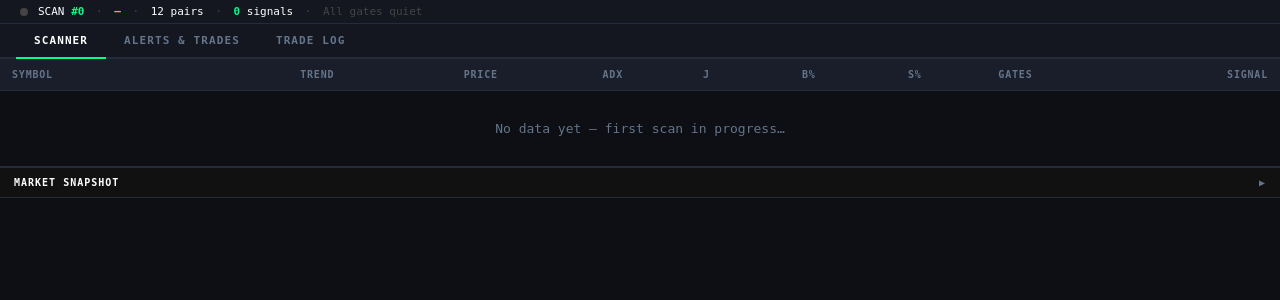
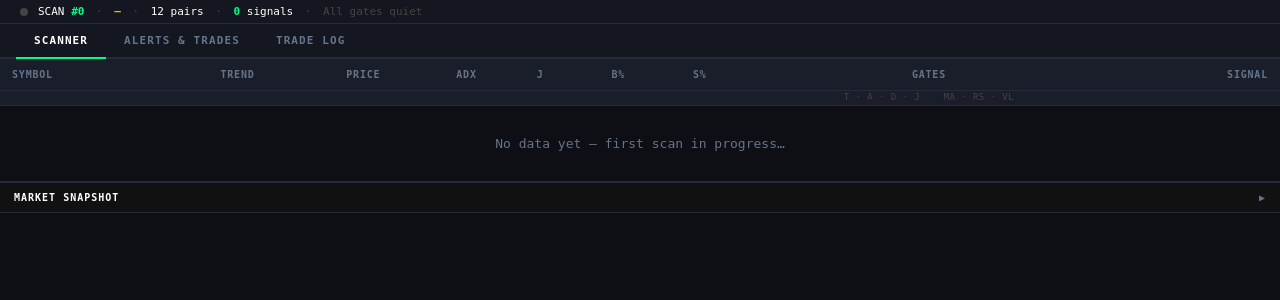
Before and after one commit to krishnanrvijay-afk/trend-scanner-part-deux, a FastAPI app: page / in a window 1280 px wide. Shown: the part 96-396 px from the top of the page. Run offline with FastAPI, Linux system fonts and the light colour scheme; data that the repository does not hold is empty.

Commit message:
feat: expand gate display to 7 columns with hard and soft gate separation, sub-header labels

```diff
--- a/templates/dashboard.html
+++ b/templates/dashboard.html
@@ -433,10 +433,28 @@
       cursor: default;
     }
     .gate-dot {
-      width: 8px;
-      height: 8px;
+      width: 7px;
+      height: 7px;
       border-radius: 50%;
       flex-shrink: 0;
+    }
+    .gate-sep {
+      display: inline-block;
+      width: 1px;
+      height: 10px;
+      background: #333333;
+      margin: 0 2px;
+      flex-shrink: 0;
+      vertical-align: middle;
+    }
+    .gates-subheader td {
+      padding: 2px 12px 3px;
+      background: var(--surface2);
+      border-bottom: 1px solid var(--border);
+      font-size: 9px;
+      color: #444;
+      letter-spacing: .05em;
+      line-height: 1;
     }
 
     /* ── Market snapshot panel ───────────────────────────────── */
@@ -791,6 +809,11 @@
           <th style="text-align:center">GATES</th>
           <th>Signal</th>
         </tr>
+        <tr class="gates-subheader">
+          <td colspan="7"></td>
+          <td style="text-align:center">T &middot; A &middot; D &middot; J &nbsp;&nbsp; MA &middot; RS &middot; VL</td>
+          <td></td>
+        </tr>
       </thead>
       <tbody id="pair-tbody">
         <tr><td colspan="9" style="text-align:center;color:var(--muted);padding:30px;">Connecting to Hyperliquid…</td></tr>
```
